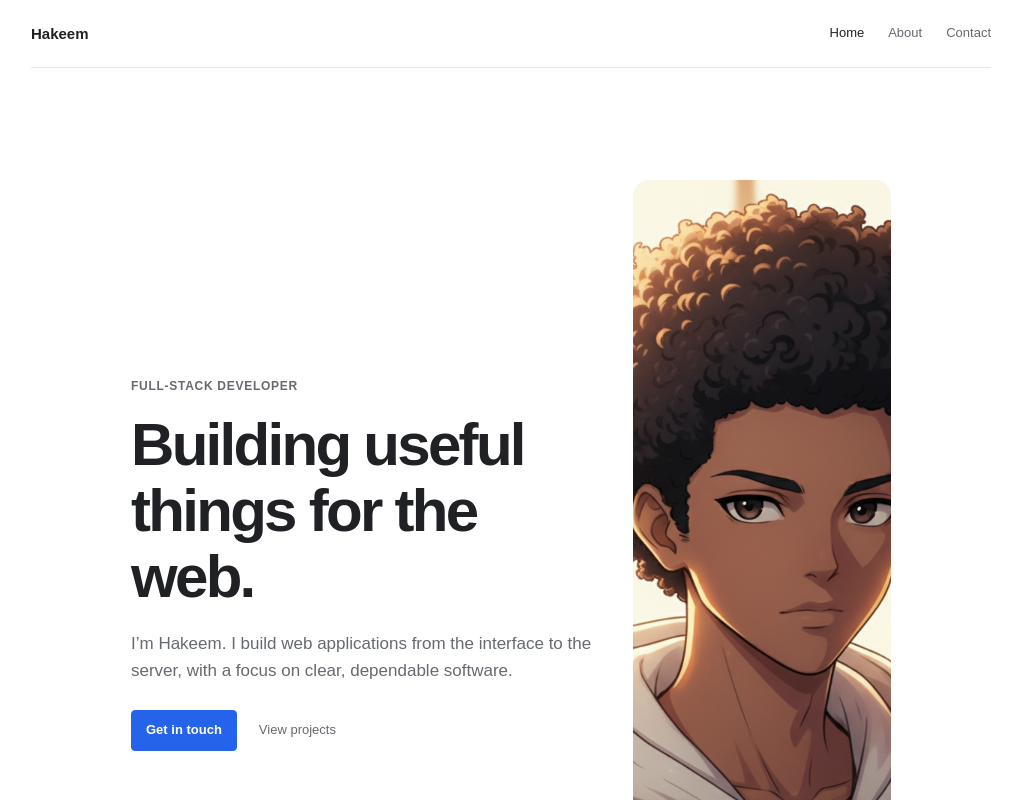
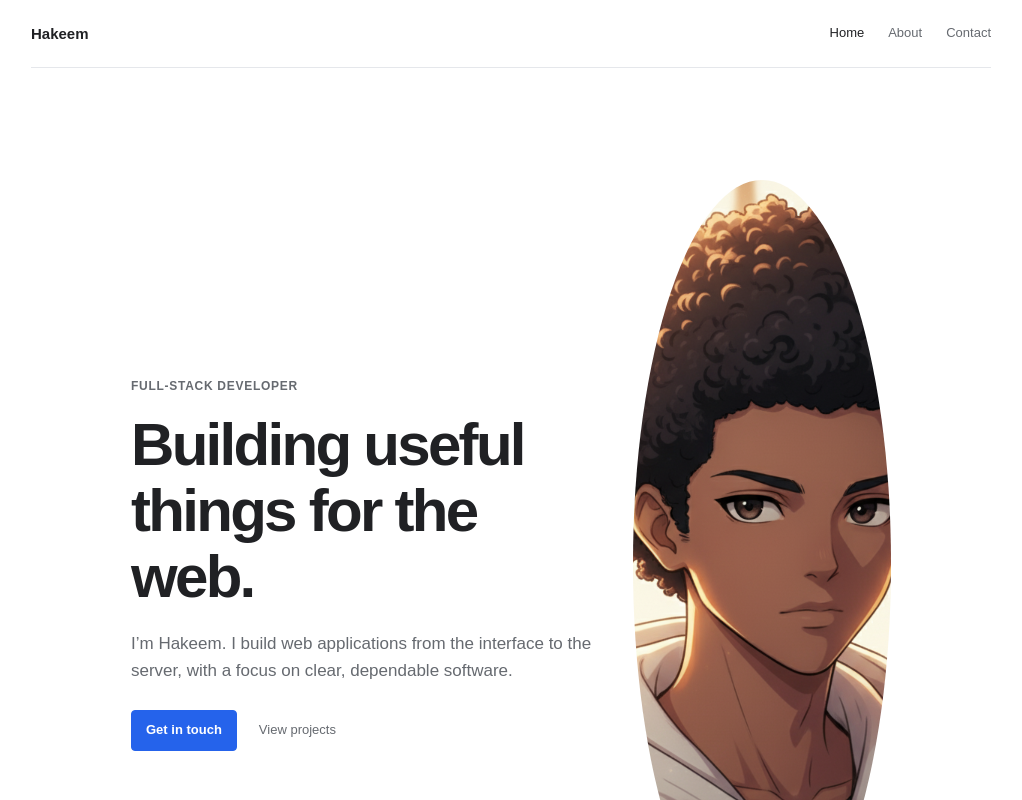
Before and after one commit to HakeemTB/React_Portfolio, a React (Vite) app: page / in a window 1280 px wide. Shown: the top 800 px of the page, without its empty margins (129-1151 px from the left). Built offline with nearby package versions, Linux system fonts and the light colour scheme.

Commit message:
Make hero portrait circular
Co-authored-by: Copilot <223556219+Copilot@users.noreply.github.com>

```diff
--- a/src/styles.css
+++ b/src/styles.css
@@ -105,7 +105,7 @@ a:hover {
   width: clamp(200px, 34%, 280px);
   aspect-ratio: 1;
   flex: 0 0 auto;
-  border-radius: 16px;
+  border-radius: 50%;
   object-fit: cover;
   object-position: center 35%;
 }
```
